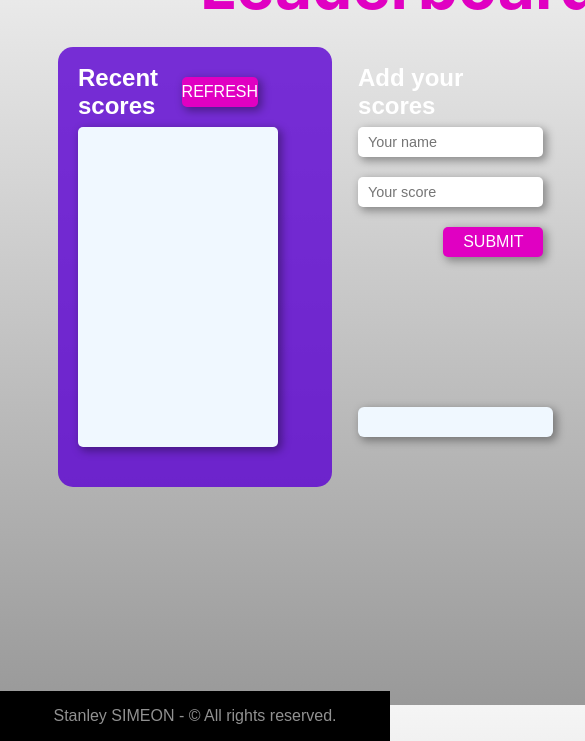
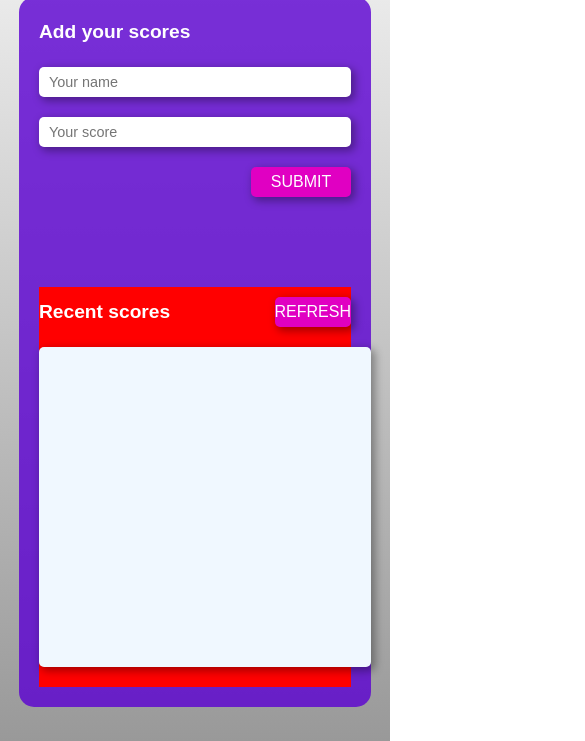
Before and after one commit to stanleySimeon/Leaderboard, a website built with webpack: page src/index.html in a window 390 px wide. Shown: the part 103-844 px from the top of the page, 585 px wide, since content can reach past the window. Built offline with nearby package versions, Linux system fonts and the light colour scheme; no server answers.

Commit message:
working on mobile version

```diff
--- a/src/index.js
+++ b/src/index.js
@@ -1,4 +1,5 @@
 import './style.css';
+import './media.css';
 import Lead from './modules/lead.js';
 import Front from './modules/front.js';
 
--- a/src/media.css
+++ b/src/media.css
@@ -0,0 +1,52 @@
+@media (max-width: 991px) {
+    .title h1{
+        font-size: 2rem;
+        margin: auto;
+    }
+    #pageContent {
+        width: 80%;
+        gap: 20px;
+        height: auto;
+        margin:auto;
+        display: flex;
+        flex-direction: column-reverse;
+        align-items: center;
+    }
+
+    .inputContainer {
+        position: relative;
+        height: 250px;
+        margin: auto;
+    }
+
+    .inputContainer .headTitle-1, h2 {
+        width: 100%;
+        height: 30px;
+        display: flex;
+        align-items: center;
+        font-size: 1.2rem;
+    }
+
+    .inputField {
+        margin: 20px auto;
+        width: 100%;
+    }
+
+    .status {
+        /* width: 92%;
+        margin: 80px auto; */
+        display: none;
+    }
+
+    .printContainer {
+        margin: auto;
+        background-color: red;
+    }
+
+    .footer {
+        position: absolute;
+        bottom: 0;
+        display: none;
+    }
+
+}
--- a/src/style.css
+++ b/src/style.css
@@ -9,6 +9,7 @@ main {
 }
 
 body {
+  min-height: 100vh;
   background: linear-gradient(to top, #999 0%, #f5f5f5 100%);
 }
 
```
